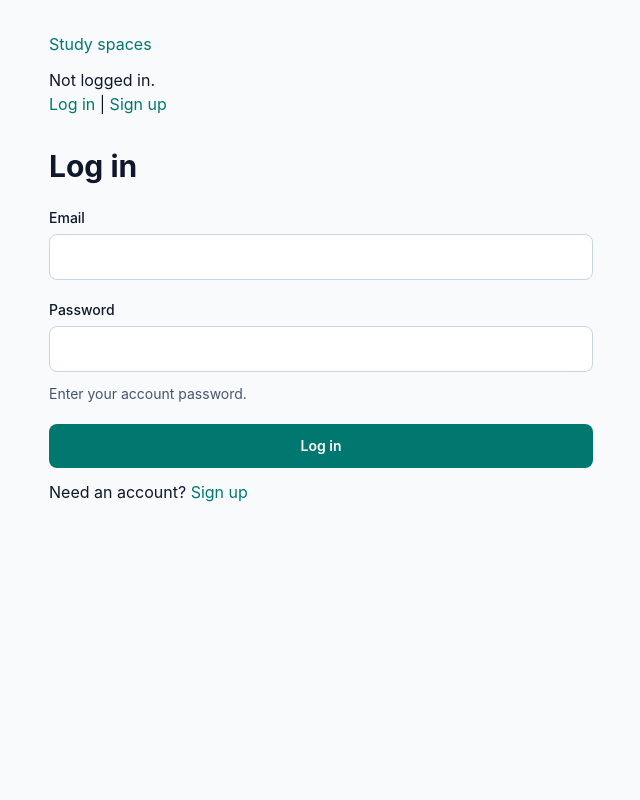
After one commit to MenaIbeku/326project, a Node server app: page /auth/login in a window 1280 px wide. The commit adds this page. Shown: the whole page, without its empty margins (319-959 px from the left). Run offline with Node 20, Linux system fonts and the light colour scheme; some libraries are stand-ins or nearby versions.

Commit message:
auth workflow

```diff
--- /dev/null
+++ b/public/auth-client.js
@@ -0,0 +1,62 @@
+const authForm = document.getElementById("auth-form");
+const authStatus = document.getElementById("auth-status");
+const authError = document.getElementById("auth-error");
+const guestLinks = document.getElementById("guest-links");
+const logoutButton = document.getElementById("logout-button");
+
+function showAuthError(message) {
+  authError.textContent = message;
+  authError.focus();
+}
+
+async function loadAuthStatus() {
+  try {
+    const response = await fetch("/auth/me", { cache: "no-store" });
+    if (response.status === 401) {
+      authStatus.textContent = "Not logged in.";
+      guestLinks.hidden = false;
+      logoutButton.hidden = true;
+      return;
+    }
+    if (!response.ok) throw new Error();
+    const { user } = await response.json();
+    authStatus.textContent = `Logged in as ${user.name} (${user.role}).`;
+    guestLinks.hidden = true;
+    logoutButton.hidden = false;
+  } catch {
+    authStatus.textContent = "Unable to check login status. Please reload the page.";
+  }
+}
+
+async function submitAuth(url, data, button) {
+  button.disabled = true;
+  authError.textContent = "";
+  try {
+    const response = await fetch(url, {
+      method: "POST",
+      headers: { "Content-Type": "application/json" },
+      body: JSON.stringify(data),
+    });
+    if (!response.ok) {
+      const result = await response.json();
+      showAuthError(result.error || "Please try again.");
+      return;
+    }
+    window.location.assign(url === "/auth/logout" ? "/auth/login" : "/spaces");
+  } catch {
+    showAuthError("Could not reach the server. Please try again.");
+  } finally {
+    button.disabled = false;
+  }
+}
+
+if (authForm) {
+  authForm.addEventListener("submit", (event) => {
+    event.preventDefault();
+    const data = Object.fromEntries(new FormData(authForm));
+    submitAuth(authForm.getAttribute("action"), data, authForm.querySelector('button[type="submit"]'));
+  });
+}
+
+logoutButton.addEventListener("click", () => submitAuth("/auth/logout", {}, logoutButton));
+window.addEventListener("pageshow", loadAuthStatus);
--- a/routes/auth.js
+++ b/routes/auth.js
@@ -21,6 +21,8 @@ router.use((req, res, next) => {
 });
 
 // Express 5 forwards rejected async handlers to the application's error middleware.
+router.get("/signup", (req, res) => res.render("auth", { signup: true }));
+router.get("/login", (req, res) => res.render("auth", { signup: false }));
 router.post("/signup", authController.signup);
 router.post("/login", authController.login);
 router.post("/logout", authController.logout);
--- /dev/null
+++ b/views/auth.ejs
@@ -0,0 +1,36 @@
+<!DOCTYPE html>
+<html lang="en">
+  <head>
+    <meta charset="utf-8">
+    <meta name="viewport" content="width=device-width, initial-scale=1">
+    <title><%= signup ? 'Sign up' : 'Log in' %> - Study Space Finder</title>
+    <link rel="stylesheet" href="/styles.css">
+  </head>
+  <body class="min-h-screen bg-slate-50 text-slate-900">
+    <main class="mx-auto max-w-xl px-4 py-8">
+      <a href="/spaces" class="text-teal-700">Study spaces</a>
+      <%- include('partials/auth-status') %>
+      <h1 class="text-3xl font-bold"><%= signup ? 'Sign up' : 'Log in' %></h1>
+      <form id="auth-form" action="/auth/<%= signup ? 'signup' : 'login' %>" method="post" class="mt-6 space-y-5">
+        <% if (signup) { %>
+          <div>
+            <label for="name" class="mb-1.5 block text-sm font-medium">Name</label>
+            <input id="name" name="name" autocomplete="name" maxlength="100" required class="w-full rounded-lg border border-slate-300 bg-white px-3 py-2.5">
+          </div>
+        <% } %>
+        <div>
+          <label for="email" class="mb-1.5 block text-sm font-medium">Email</label>
+          <input id="email" name="email" type="email" autocomplete="username" maxlength="254" required class="w-full rounded-lg border border-slate-300 bg-white px-3 py-2.5">
+        </div>
+        <div>
+          <label for="password" class="mb-1.5 block text-sm font-medium">Password</label>
+          <input id="password" name="password" type="password" autocomplete="<%= signup ? 'new-password' : 'current-password' %>" aria-describedby="password-help" required class="w-full rounded-lg border border-slate-300 bg-white px-3 py-2.5">
+          <p id="password-help" class="mt-3 text-sm text-slate-600"><%= signup ? 'Use at least 12 characters and no more than 72 UTF-8 bytes. Some characters use more than one byte.' : 'Enter your account password.' %></p>
+        </div>
+        <button type="submit" class="w-full rounded-lg bg-teal-700 px-4 py-3 text-sm font-semibold text-white hover:bg-teal-800"><%= signup ? 'Create account' : 'Log in' %></button>
+      </form>
+      <p class="mt-3"><%= signup ? 'Already have an account?' : 'Need an account?' %> <a href="/auth/<%= signup ? 'login' : 'signup' %>" class="text-teal-700"><%= signup ? 'Log in' : 'Sign up' %></a></p>
+      <noscript>Enable JavaScript to sign up, log in, and log out.</noscript>
+    </main>
+  </body>
+</html>
--- /dev/null
+++ b/views/partials/auth-status.ejs
@@ -0,0 +1,11 @@
+<nav aria-label="Account" class="mb-8 mt-3">
+  <p id="auth-status" role="status">Checking login status...</p>
+  <div id="guest-links" hidden>
+    <a href="/auth/login" class="text-teal-700">Log in</a>
+    <span aria-hidden="true"> | </span>
+    <a href="/auth/signup" class="text-teal-700">Sign up</a>
+  </div>
+  <button id="logout-button" type="button" hidden class="rounded-lg bg-teal-700 px-4 py-3 text-sm font-semibold text-white hover:bg-teal-800">Log out</button>
+  <p id="auth-error" role="alert" tabindex="-1"></p>
+</nav>
+<script src="/auth-client.js" defer></script>
--- a/views/space.ejs
+++ b/views/space.ejs
@@ -8,6 +8,7 @@
   </head>
   <body class="min-h-screen bg-slate-50 text-slate-900">
     <main class="mx-auto max-w-xl px-4 py-8 wrap-anywhere">
+      <%- include('partials/auth-status') %>
       <a href="/spaces" class="text-teal-700">Back to study spaces</a>
       <h1 class="mt-6 text-3xl font-bold"><%= space.name %></h1>
       <p class="mt-3">Location: <%= space.location %></p>
--- a/views/spaces.ejs
+++ b/views/spaces.ejs
@@ -10,6 +10,7 @@
   </head>
   <body class="min-h-screen bg-slate-50 text-slate-900 antialiased">
     <main class="mx-auto max-w-6xl px-4 py-8 sm:px-6 sm:py-12 lg:px-8">
+      <%- include('partials/auth-status') %>
       <header class="mb-8 border-b border-slate-200 pb-6">
         <p class="mb-2 text-sm font-semibold text-teal-700">Campus Study Space Finder</p>
         <h1 class="text-3xl font-bold tracking-tight sm:text-4xl"><%= title %></h1>
```
Also changed, not shown: test/auth.test.js (+17 -0 lines), README.md, public/styles.css.
